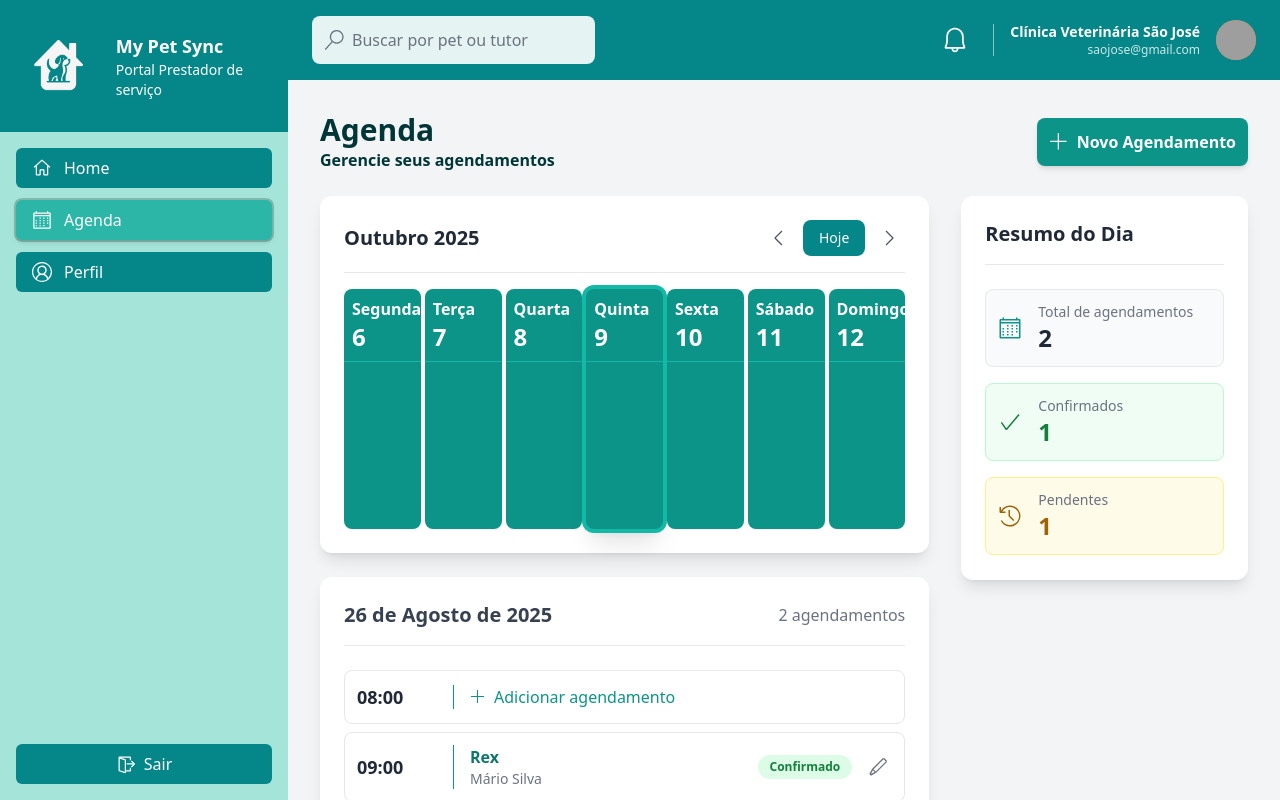
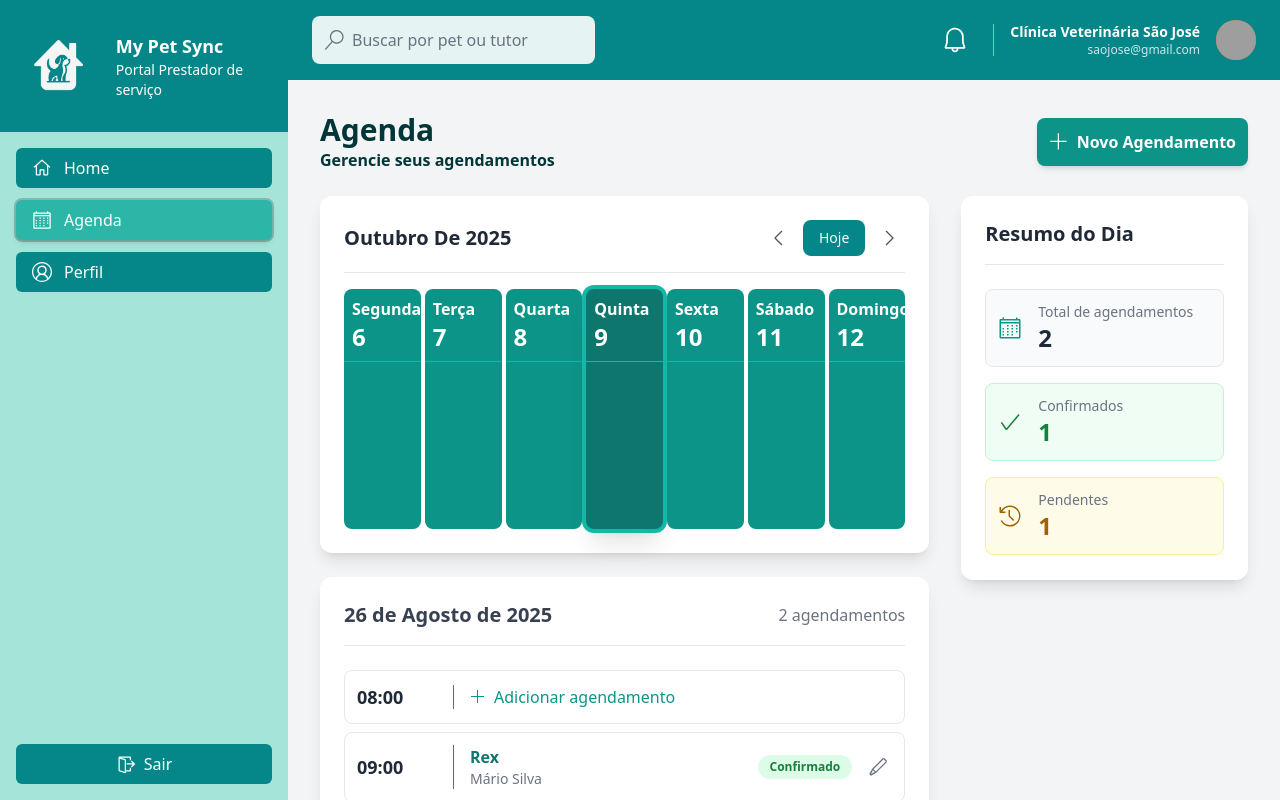
Before and after one commit to GustavoZanardi15/MyPetSync-FrontEnd, a React (Vite) app in the folder FrontEndWeb/: page /agenda in a window 1280 px wide. Built offline with nearby package versions, Linux system fonts and the light colour scheme; grey boxes are pictures that could not be loaded.

Commit message:
style(agenda): atualizar título do calendário para exibir mês e ano dinâmico

```diff
--- a/FrontEndWeb/src/components/agenda/AgendaCalendar.jsx
+++ b/FrontEndWeb/src/components/agenda/AgendaCalendar.jsx
@@ -1,15 +1,6 @@
-import React, { useState, useEffect, useMemo, useCallback } from "react";
+import React, { useState, useMemo, useCallback } from "react";
 import { VscChevronLeft, VscChevronRight } from "react-icons/vsc";
 
-const dayNames = [
-  "Domingo",
-  "Segunda",
-  "Terça",
-  "Quarta",
-  "Quinta",
-  "Sexta",
-  "Sábado",
-];
 const ptDayNames = [
   "Segunda",
   "Terça",
@@ -19,25 +10,10 @@ const ptDayNames = [
   "Sábado",
   "Domingo",
 ];
-const monthNames = [
-  "Janeiro",
-  "Fevereiro",
-  "Março",
-  "Abril",
-  "Maio",
-  "Junho",
-  "Julho",
-  "Agosto",
-  "Setembro",
-  "Outubro",
-  "Novembro",
-  "Dezembro",
-];
 
 const getWeekData = (startDate) => {
   const weekData = [];
   const current = new Date(startDate);
-
   const startOfWeek =
     current.getDate() - current.getDay() + (current.getDay() === 0 ? -6 : 1);
   current.setDate(startOfWeek);
@@ -68,12 +44,16 @@ const getWeekData = (startDate) => {
 
 const AgendaCalendar = () => {
   const [currentDate, setCurrentDate] = useState(new Date());
-
-  const currentMonthYear = `${
-    monthNames[currentDate.getMonth()]
-  } ${currentDate.getFullYear()}`;
-
   const weekData = useMemo(() => getWeekData(currentDate), [currentDate]);
+  const weekReferenceDate = weekData[0].date;
+  const currentMonthYear = useMemo(() => {
+    return new Intl.DateTimeFormat("pt-BR", {
+      month: "long",
+      year: "numeric",
+    })
+      .format(weekReferenceDate)
+      .replace(/(^|\s)\S/g, (l) => l.toUpperCase());
+  }, [weekReferenceDate]);
 
   const goToNextWeek = useCallback(() => {
     const nextDate = new Date(currentDate);
@@ -86,9 +66,11 @@ const AgendaCalendar = () => {
     prevDate.setDate(currentDate.getDate() - 7);
     setCurrentDate(prevDate);
   }, [currentDate]);
+
   const goToToday = useCallback(() => {
     setCurrentDate(new Date());
   }, []);
+
   return (
     <div className="bg-white p-6 rounded-xl shadow-lg mb-6">
       <div className="flex justify-between items-center pb-4 border-b">
@@ -121,12 +103,12 @@ const AgendaCalendar = () => {
         {weekData.map((day, index) => (
           <div
             key={day.date.toISOString()}
-            className={`flex flex-col bg-teal-600 h-60 text-white rounded-lg overflow-hidden transition-all
+            className={`flex flex-col h-60 text-white rounded-lg overflow-hidden transition-all
                                                                 ${
                                                                   day.date.toDateString() ===
                                                                   new Date().toDateString()
-                                                                    ? "ring-4 ring-teal-500 shadow-xl"
-                                                                    : ""
+                                                                    ? "bg-teal-700 ring-4 ring-teal-500 shadow-xl"
+                                                                    : "bg-teal-600"
                                                                 }`}
           >
             <div className="p-2 border-b border-teal-500">
```
